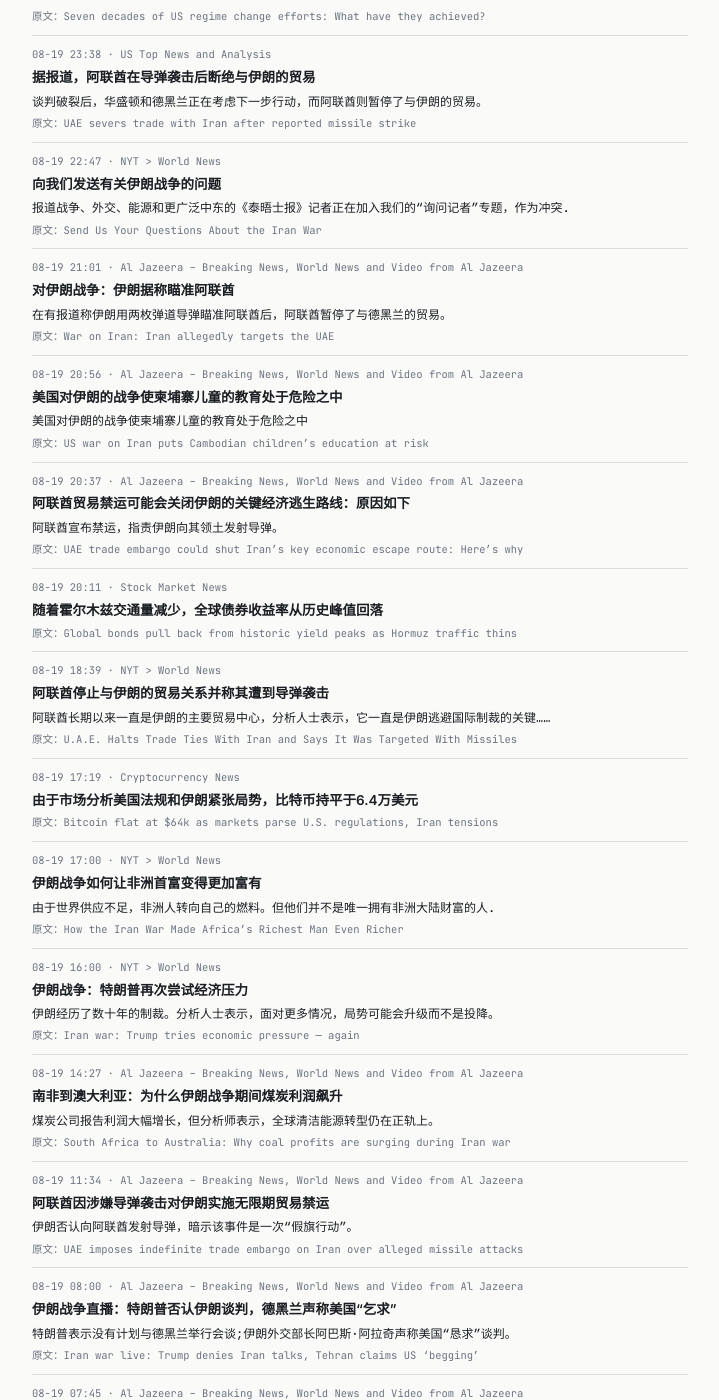
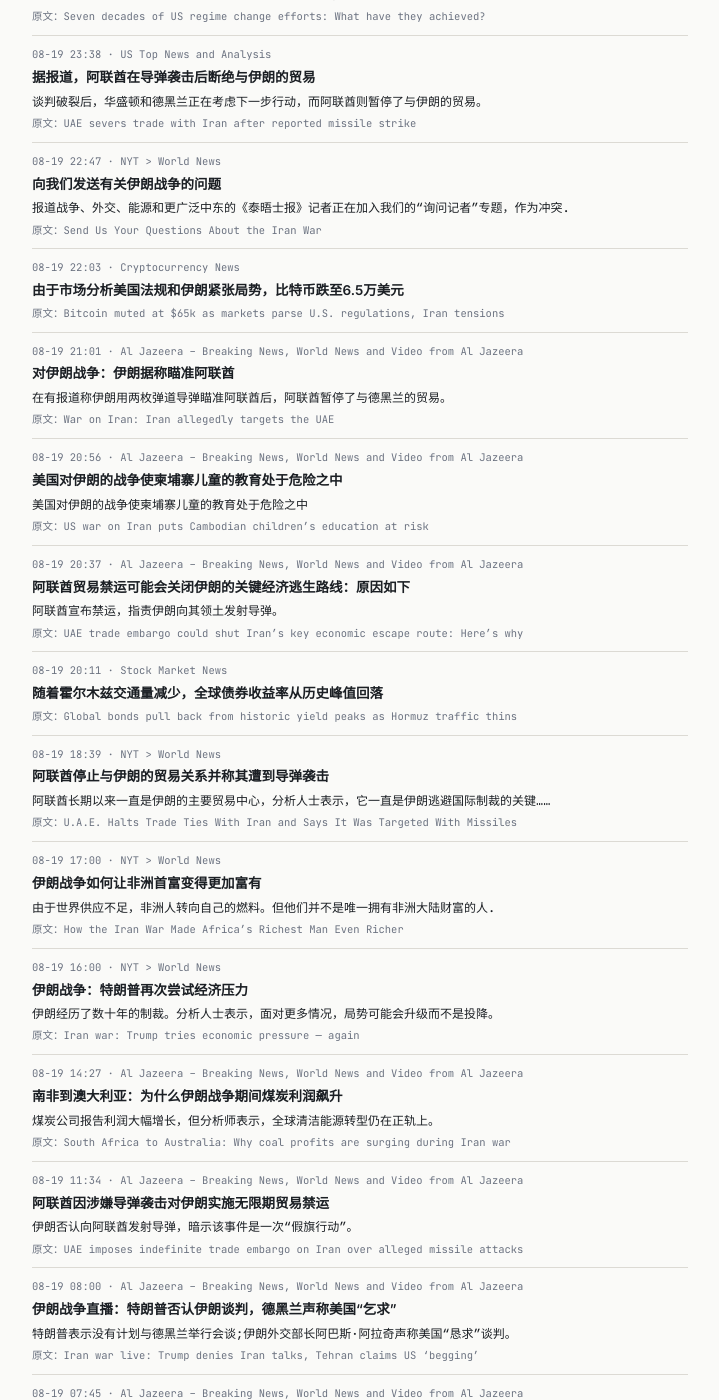
Before and after one commit to tang3super/tang3super.github.io, a Jekyll site: the page built from macro-trade/news-digest.md, in a window 1280 px wide and 1400 px high, scrolled down 669 px. Shown: the whole window, without its empty margins (280-999 px from the left). Built offline with Jekyll 4.4.1, drawn with Linux system fonts in a browser that asks for light colours; some of the changed lines change nothing that is shown; some of the changed text lies outside the part shown.

Commit message:
sync news-digest article

```diff
--- a/macro-trade/news-digest.md
+++ b/macro-trade/news-digest.md
@@ -5,7 +5,7 @@ title: 新闻监控
 date: '2026-08-20'
 summary: 2026年第34周监控
 week_label: 2026年第34周监控
-last_updated: 2026-08-20 05:29
+last_updated: 2026-08-20 05:51
 refresh_note: 每 5 分钟自动刷新
 topics:
 - name: 地缘政治
@@ -52,6 +52,12 @@ topics:
     time: 08-19 22:47
     title_zh: 向我们发送有关伊朗战争的问题
     summary_zh: 报道战争、外交、能源和更广泛中东的《泰晤士报》记者正在加入我们的“询问记者”专题，作为冲突.
+  - title: Bitcoin muted at $65k as markets parse U.S. regulations, Iran tensions
+    summary: ''
+    link: https://www.investing.com/news/cryptocurrency-news/bitcoin-steady-at-64k-as-markets-parse-us-regulations-iran-tensions-4866471
+    source: Cryptocurrency News
+    time: 08-19 22:03
+    title_zh: 由于市场分析美国法规和伊朗紧张局势，比特币跌至6.5万美元
   - title: 'War on Iran: Iran allegedly targets the UAE'
     summary: After reports that Iran targeted the UAE with two ballistic missiles, the Emirates has suspended trade with Tehran.
     link: https://www.aljazeera.com/video/newsfeed/2026/8/19/war-on-iran-iran-allegedly-targets-the-uae?traffic_source=rss
@@ -86,12 +92,6 @@ topics:
     time: 08-19 18:39
     title_zh: 阿联酋停止与伊朗的贸易关系并称其遭到导弹袭击
     summary_zh: 阿联酋长期以来一直是伊朗的主要贸易中心，分析人士表示，它一直是伊朗逃避国际制裁的关键……
-  - title: Bitcoin flat at $64k as markets parse U.S. regulations, Iran tensions
-    summary: ''
-    link: https://www.investing.com/news/cryptocurrency-news/bitcoin-steady-at-64k-as-markets-parse-us-regulations-iran-tensions-4866471
-    source: Cryptocurrency News
-    time: 08-19 17:19
-    title_zh: 由于市场分析美国法规和伊朗紧张局势，比特币持平于6.4万美元
   - title: How the Iran War Made Africa’s Richest Man Even Richer
     summary: Africans have turned to one of their own for fuel as the world’s supplies run low. But they are not the only ones with the continent’s riche…
     link: https://www.nytimes.com/2026/08/19/world/africa/dangote-iran-refinery-oil-nigeria.html
```
